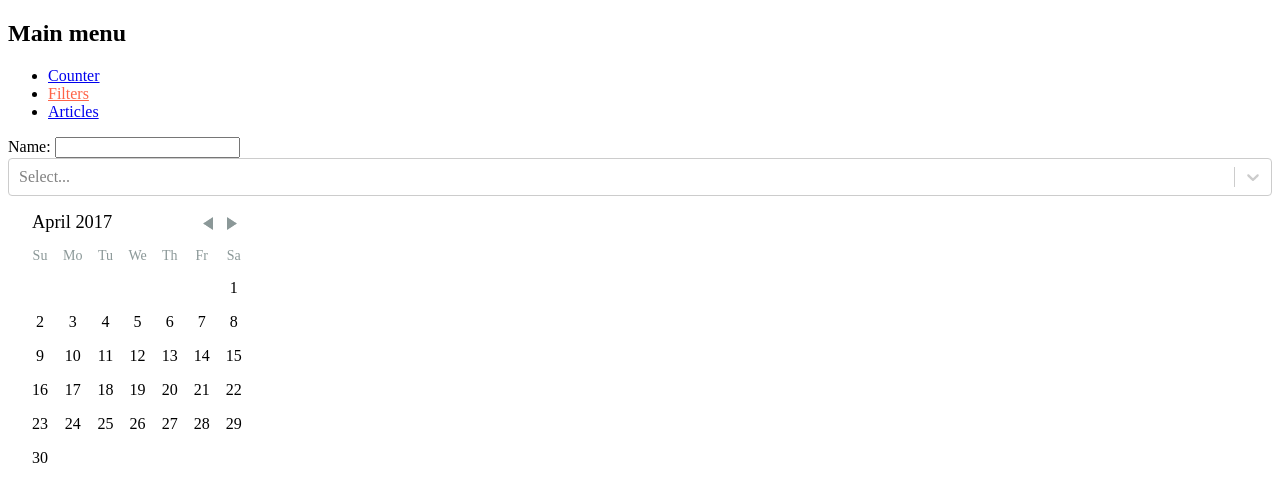
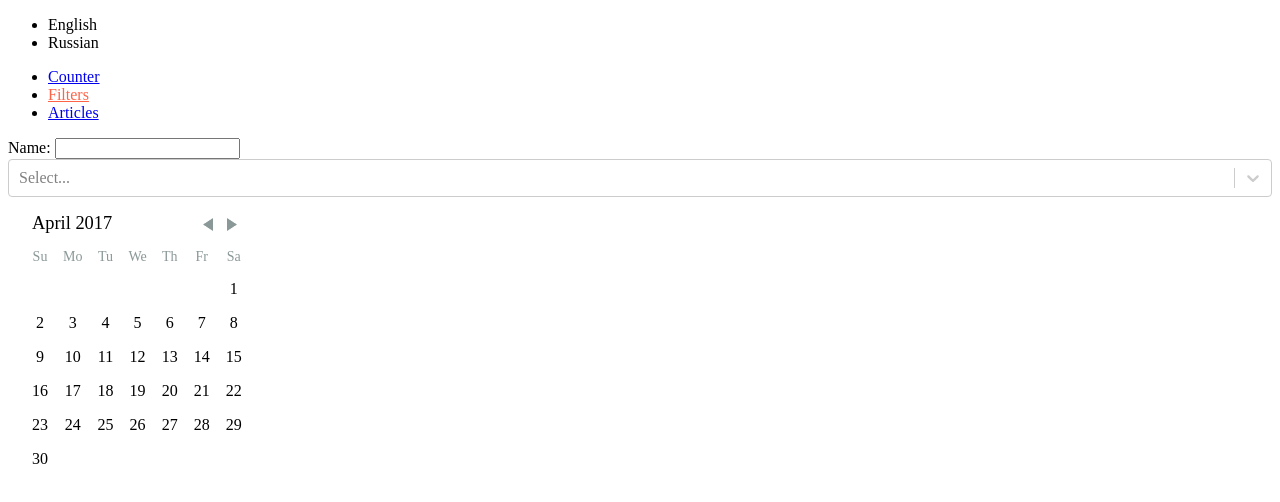
Before and after one commit to endorphin82/react_js_ru, a React app: page /filters in a window 1280 px wide. Shown: the top 502 px of the page. Built offline with nearby package versions, Linux system fonts and the light colour scheme; no server answers.

Commit message:
039-add_localisation_and_fix_article_update_text

```diff
--- a/src/components/App.js
+++ b/src/components/App.js
@@ -10,6 +10,7 @@ import { NavLink, Route, Switch } from "react-router-dom";
 import { history } from "../history";
 import { ConnectedRouter } from "connected-react-router";
 import PropTypes from "prop-types";
+import LangProvider from "./LangProvider";
 
 
 // import "./app.css";
@@ -26,14 +27,21 @@ class App extends Component {
   }
 
   state = {
-    username: ""
+    username: "",
+    language: "ru"
   };
+
+  changeLanguage = language => ev => this.setState({ language });
 
   render() {
     return (
       <ConnectedRouter history={history}>
+        <LangProvider language={this.state.language}>
           <div>
-          <h2>Main menu</h2>
+            <ul>
+              <li onClick={this.changeLanguage("en")}>English</li>
+              <li onClick={this.changeLanguage("ru")}>Russian</li>
+            </ul>
             <nav>
               <ul>
                 <li><NavLink
@@ -58,6 +66,7 @@ class App extends Component {
             {/*<Redirect from='/comments/' to="/comments/1"/>*/}
             <Route path="*" component={NotFound}/>
           </Switch>
+        </LangProvider>
       </ConnectedRouter>
     );
   }
--- a/src/components/Article/index.js
+++ b/src/components/Article/index.js
@@ -7,6 +7,7 @@ import "./style.css";
 import { connect } from "react-redux";
 import { deleteArticle, loadArticle } from "../../AC";
 import Loader from "../Loader";
+import LocalizedText from "../LocalizedText";
 
 class Article extends Component {
   static propTypes = {
@@ -45,7 +46,7 @@ class Article extends Component {
         <button onClick={toggleOpen}>
           {isOpen ? "close" : "open"}
         </button>
-        <button onClick={this.handleDelete}>delete me</button>
+        <button onClick={this.handleDelete}><LocalizedText>delete me</LocalizedText></button>
         <CSSTransitionGroup
           transitionName="article"
           transitionAppear
--- /dev/null
+++ b/src/components/LangProvider.js
@@ -0,0 +1,28 @@
+import React, { Component } from "react";
+import PropTypes from "prop-types";
+import dictionaries from "../dictionaries";
+
+class LangProvider extends Component {
+  static propTypes = {
+    language: PropTypes.string
+  };
+  static childContextTypes = {
+    dictionary: PropTypes.object
+  };
+
+  getChildContext() {
+    return {
+      dictionary: dictionaries[this.props.language]
+    };
+  }
+
+  render() {
+    return (
+      <div>
+        {this.props.children}
+      </div>
+    );
+  }
+}
+
+export default LangProvider;
--- /dev/null
+++ b/src/components/LocalizedText.js
@@ -0,0 +1,20 @@
+import React from "react";
+import PropTypes from "prop-types";
+
+function LocalizedText(props, context) {
+  if (typeof props.children !== "string") {
+    console.warn("string child expected");
+    return <span>{props.children}</span>;
+  }
+  return <span>{context.dictionary[props.children] || props.children}</span>;
+}
+
+LocalizedText.propTypes = {
+  children: PropTypes.string
+};
+
+LocalizedText.contextTypes = {
+  dictionary: PropTypes.object.isRequired
+};
+
+export default LocalizedText;
--- /dev/null
+++ b/src/dictionaries.js
@@ -0,0 +1,17 @@
+export const en = {
+  "delete me": "delete me",
+  "show comments": "show comments",
+  "hide comments": "hide comments",
+  "No comments yet": "No comments yet",
+  "Loading": "Loading"
+};
+
+export const ru = {
+  "delete me": "удалить статью",
+  "show comments": "показать комментарии",
+  "hide comments": "спрятать комментарии",
+  "Loading": "Загрузка",
+  "No comments yet": "Пока нет комментариев"
+};
+
+export default { ru, en };
--- a/src/reducer/articles.js
+++ b/src/reducer/articles.js
@@ -41,7 +41,7 @@ export default (articleState = defaultState, action) => {
 
     case LOAD_ALL_ARTICLES + SUCCESS:
       return articleState
-        .set("entities", arrToMap(response, ArticleRecord))
+        .update('entities', entities => arrToMap(response, ArticleRecord).merge(entities))
         .set("loading", false)
         .set("loaded", true);
 
```
Lines whose indentation alone changed are shown as unchanged.
